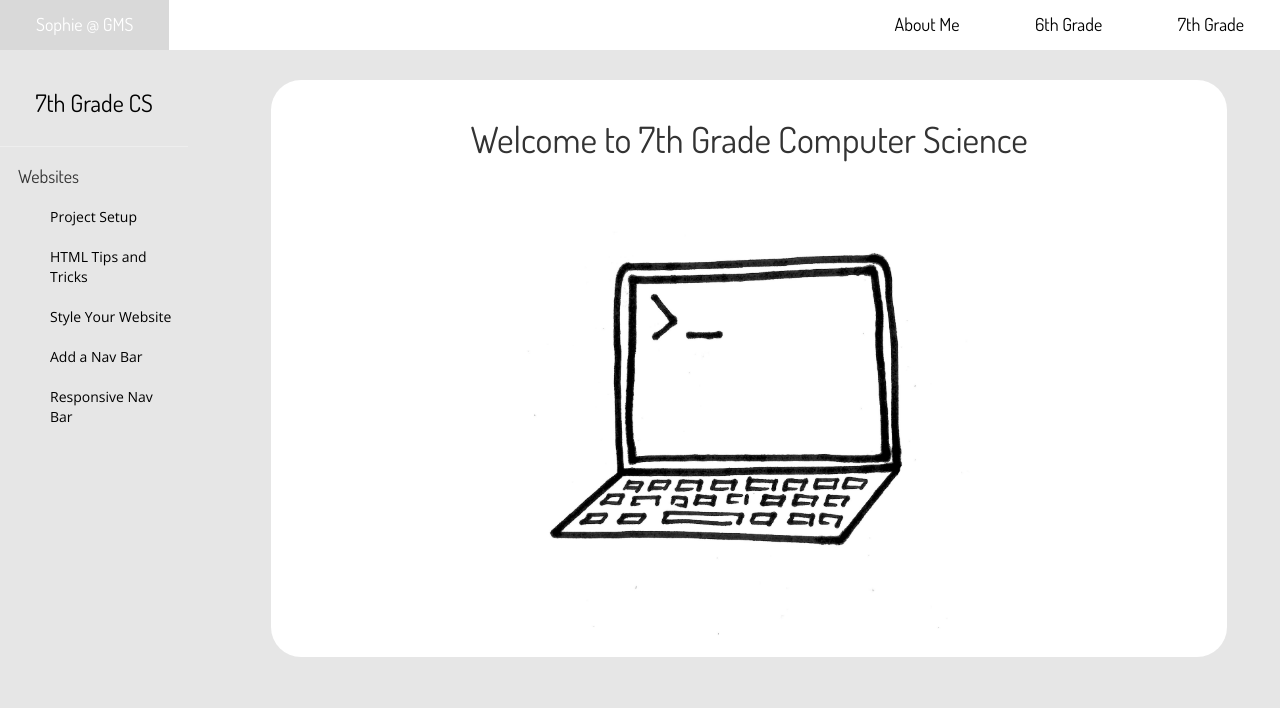
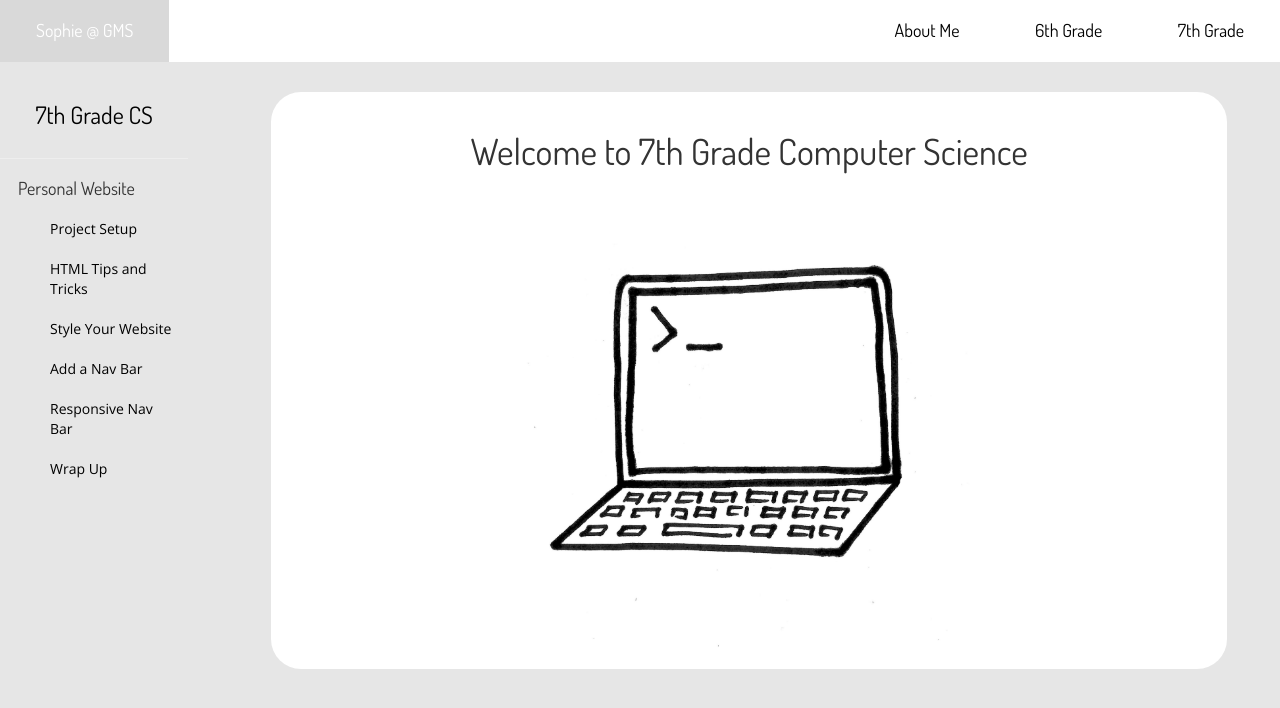
Before and after one commit to slibkind/slibkind.github.io, a Jekyll site: the page built from grade-7/index.html, in a window 1280 px wide. Shown: the top 708 px of the page. Built offline with Jekyll 4.4.1, drawn with Linux system fonts in a browser that asks for light colours; nearby versions of some CDN libraries; library files that are not in the unit come from our copies.

Commit message:
wrap-up:

```diff
--- a/_includes/nav-side-7.html
+++ b/_includes/nav-side-7.html
@@ -2,7 +2,7 @@
 
 <hr>
 
-<h4>Websites</h4>
+<h4>Personal Website</h4>
 
 <ul>
     <li><a href="{{ site.url }}grade-7/project-setup">Project Setup</a></li>
@@ -10,5 +10,6 @@
     <li><a href="{{ site.url }}grade-7/style">Style Your Website</a></li>
     <li><a href="{{ site.url }}grade-7/nav-bar">Add a Nav Bar</a></li>
     <li><a href="{{ site.url }}grade-7/nav-responsive">Responsive Nav Bar</a></li>
+    <li><a href="{{ site.url }}grade-7/website-wrapup">Wrap Up</a></li>
 
 </ul>
--- a/css/default.css
+++ b/css/default.css
@@ -83,8 +83,8 @@ h1 {
     display: block;
     padding-left:36px;
     padding-right:36px;
-    padding-top: 12px;
-    padding-bottom: 12px;
+    padding-top: 18px;
+    padding-bottom: 18px;
 }
 
 .nav-bar a:hover {
```
Also changed, not shown: grade-7/website-wrapup.html (added, +29 -0 lines), 1 other file.
